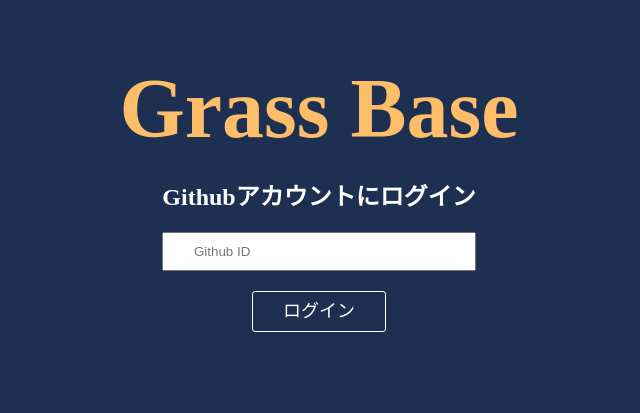
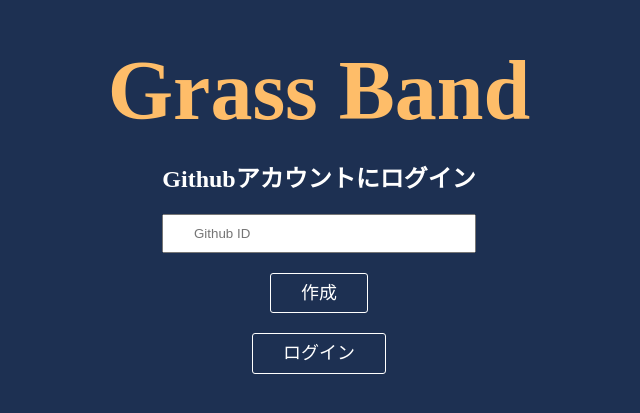
Before and after one commit to scla-sagauniv/pasiritator, a SvelteKit app: page / in a window 1280 px wide. Shown: the part 119-532 px from the top of the page, without its empty margins (321-961 px from the left). Built offline with nearby package versions, Linux system fonts and the light colour scheme.

Commit message:
#26 add createParams関数の追加

```diff
--- a/src/lib/components/Pulldown.svelte
+++ b/src/lib/components/Pulldown.svelte
@@ -7,7 +7,7 @@
 	// 	// { id: 3, text: `hat` },
   //   // { id: 4, text: `snere` }
 
-	import Button from "./Button.svelte";
+	import Button from "./LoginButton.svelte";
 
   // ];
 
--- a/src/routes/+page.svelte
+++ b/src/routes/+page.svelte
@@ -1,7 +1,47 @@
-<script>
-	import Button from '../lib/components/Button.svelte';
+<script lang="ts">
+	import LoginButton from '../lib/components/LoginButton.svelte';
 
 	let name = '';
+	let title = '';
+	let idList: String[] = [];
+	let idStr: String = "";
+
+
+	$: disabledCreateButton = title === '';
+
+  // 作成ボタンを押したときの処理
+  const handleClickCreateButton = () => {
+    idList = [...idList, title];
+    title = '';
+		console.log(idList);
+		let strlist = idList.toString();
+		console.log(strlist);
+  };
+
+	const createParams = () => {
+		idStr = "[ " + idList.toString() + " ]";
+		console.log(idStr);
+	};
+
+	// 完了処理
+  const completeItem = (index) => {
+    idList = idList.filter((_, i) => i !== index);
+  };
+
+	// $:{
+	// 	console.log(idList);
+	// 	const strlist = idList.toString();
+	// 	console.log(strlist);
+	// 	let idString = "[ " + idList.toString() + " ]";
+	// 	console.log(idString);
+	// }
+
+
+	// const queryToParams = (queList) => {
+	// 	for (queList.length >= 0) {
+
+	// 	}
+	//}
 </script>
 
 <svelte:head>
@@ -9,18 +49,34 @@
 </svelte:head>
 
 <section>
-	<h1>Grass Base</h1>
+	<h1>Grass Band</h1>
 	<h2>Githubアカウントにログイン</h2>
 	<form>
 		<input
 			class="github-acc"
 			type="text"
 			name="github-account"
-			bind:value={name}
+			bind:value={title}
 			placeholder="Github ID"
 		/>
 	</form>
-	<Button onClick={() => {}} destination={`./music?userId=${name}`} name="ログイン"/>
+	<button disabled={disabledCreateButton} on:click={handleClickCreateButton}>
+		作成
+	</button>
+	{#if idList.length !== 0}
+		<ul class="list-parent">
+			{#each idList as todoItem, index}
+				<li>
+					<a>{todoItem}</a>
+					<div class="dli-container">
+						<span class="dli-close" on:click={() => completeItem(index)}></span>
+					</div>
+				</li>
+			{/each}
+		</ul>
+	{/if}
+	<LoginButton on:Click={() => {}} destination={`./music?userId=${idStr}`}
+			name="ログイン"/>
 </section>
 
 <style>
@@ -54,4 +110,86 @@
 		padding: 10px 30px;
 		width: 250px;
 	}
+
+	button {
+		color: #fff;
+		background-color: rgba(255, 255, 255, 0);
+		border-radius: 3px;
+		border: 1px solid #fff;
+		box-sizing: border-box;
+		cursor: pointer;
+		display: inline-block;
+		font-family: -apple-system, system-ui, 'Segoe UI', 'Liberation Sans', sans-serif;
+		font-size: 18px;
+		font-weight: 400;
+		line-height: 1.15385;
+		margin-top: 20px;
+		outline: none;
+		padding: 9px 30px;
+		position: relative;
+		text-align: center;
+		text-decoration: none;
+		user-select: none;
+		-webkit-user-select: none;
+		touch-action: manipulation;
+		vertical-align: baseline;
+		white-space: nowrap;
+	}
+
+	button:hover,
+	button:focus {
+		background-color: rgba(255, 255, 255, 0.425);
+		color: #1d3052;
+	}
+
+	button:focus {
+		box-shadow: 0 0 0 4px rgba(255, 255, 255, 0.425);
+	}
+
+	button:active {
+		background-color: rgba(255, 255, 255, 0.425);
+		box-shadow: none;
+		color: #1d3052;
+	}
+	.list-parent {
+		list-style: none;
+		width: 250px;
+		border-top: 1px solid #fff;
+		border-right: 1px solid #fff;
+		border-left: 1px solid #fff;
+		border-radius: 2px;
+		padding: 0;
+	}
+	.list-parent li {
+		display: flex;
+		color: #fff;
+		border-bottom: 1px solid #fff;
+		padding: 5px 15px;
+		justify-content: space-between;
+	}
+	.dli-close {
+		display: inline-block;
+		vertical-align: middle;
+		color: #fff;
+		line-height: 1;
+		width: 1em;
+		height: 0.1em;
+		background: currentColor;
+		border-radius: 0.1em;
+		position: relative;
+		transform: rotate(45deg);
+	}
+
+	.dli-close::before {
+		content: '';
+		position: absolute;
+		top: 0;
+		bottom: 0;
+		margin: auto;
+		width: 100%;
+		height: 100%;
+		background: inherit;
+		border-radius: inherit;
+		transform: rotate(90deg);
+	}
 </style>
```
Also changed, not shown: src/lib/components/LoginButton.svelte (renamed from src/lib/components/Button.svelte).
